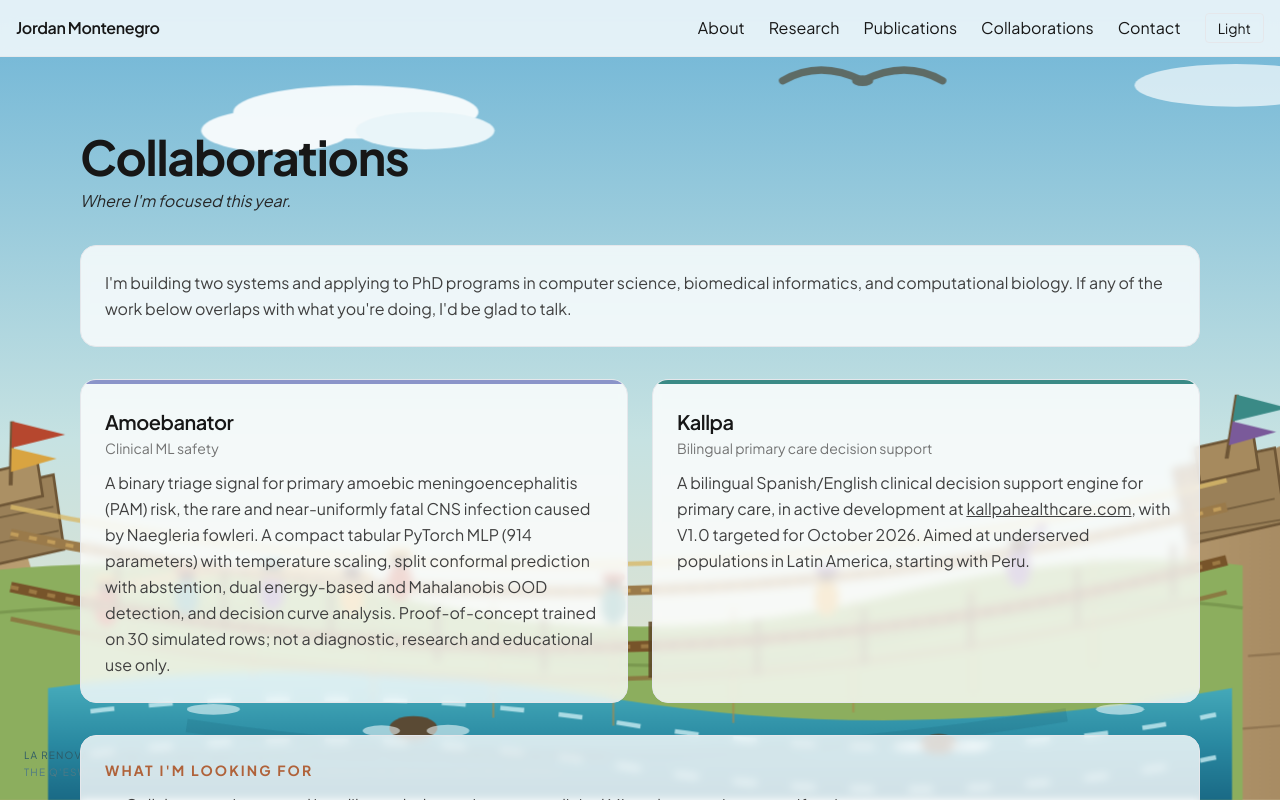
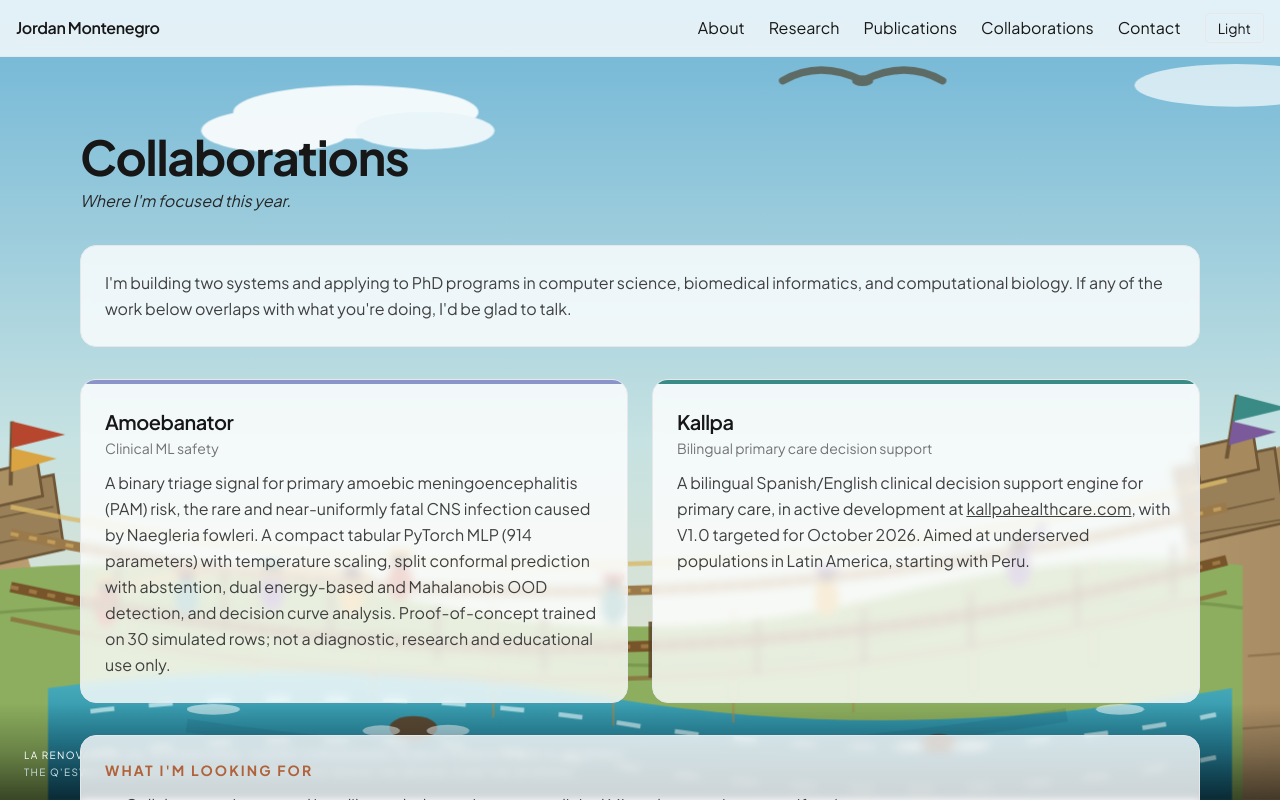
Before and after one commit to ljm234/Portfolio, a Next.js app: page /collaborations in a window 1280 px wide. Shown: the top 800 px of the page. Built offline with nearby package versions, Linux system fonts and the light colour scheme.

Commit message:
Add a scrim so the Collaborations caption reads over the river

```diff
--- a/src/components/effects/QeswachakaBackground.jsx
+++ b/src/components/effects/QeswachakaBackground.jsx
@@ -23,14 +23,14 @@ const CAPTIONS = {
   light: {
     es: "LA RENOVACION DEL Q'ESWACHAKA: CUATRO COMUNIDADES TEJEN EL PUENTE SOBRE EL APURIMAC",
     en: "THE Q'ESWACHAKA RENEWAL: FOUR COMMUNITIES WEAVE THE BRIDGE OVER THE APURIMAC",
-    esColor: "#2e5a66",
-    enColor: "#4e7a86",
+    esColor: "#ffffff",
+    enColor: "#c8dce2",
   },
   dark: {
     es: "EL Q'ESWACHAKA DESCANSA BAJO LA LUNA SOBRE EL APURIMAC",
     en: "THE Q'ESWACHAKA RESTS UNDER THE MOON OVER THE APURIMAC",
-    esColor: "#9aa8b8",
-    enColor: "#6e7c8c",
+    esColor: "#f0f4f8",
+    enColor: "#aeb9c6",
   },
 };
 
@@ -305,11 +305,17 @@ export default function QeswachakaBackground({ className = "", isDark = false })
         </g>
       </svg>
 
+      {/* Cinematic scrim: a soft transparent-to-dark gradient along the foot of
+          the scene so the caption reads over the river, the grass, or the rock. */}
+      <div
+        aria-hidden="true"
+        className="pointer-events-none absolute inset-x-0 bottom-0 h-24 bg-gradient-to-t from-black/60 via-black/25 to-transparent"
+      />
       <div className="absolute bottom-4 left-4 md:bottom-5 md:left-6 select-none">
-        <p className="text-[9px] md:text-[10px] tracking-[0.12em]" style={{ color: caption.esColor }}>
+        <p className="text-[9px] md:text-[10px] tracking-[0.14em]" style={{ color: caption.esColor }}>
           {caption.es}
         </p>
-        <p className="mt-0.5 text-[9px] md:text-[10px] tracking-[0.12em]" style={{ color: caption.enColor }}>
+        <p className="mt-0.5 text-[9px] md:text-[10px] tracking-[0.14em]" style={{ color: caption.enColor }}>
           {caption.en}
         </p>
       </div>
```
